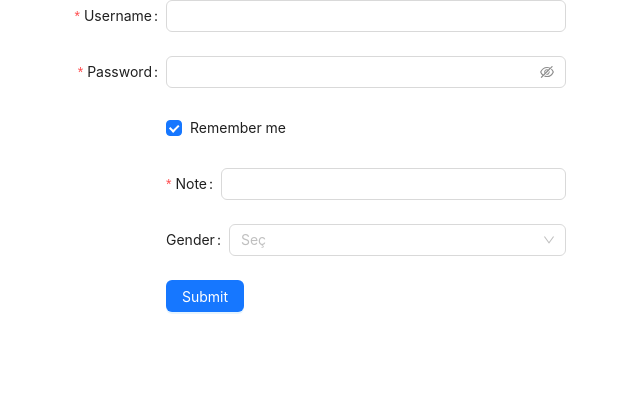
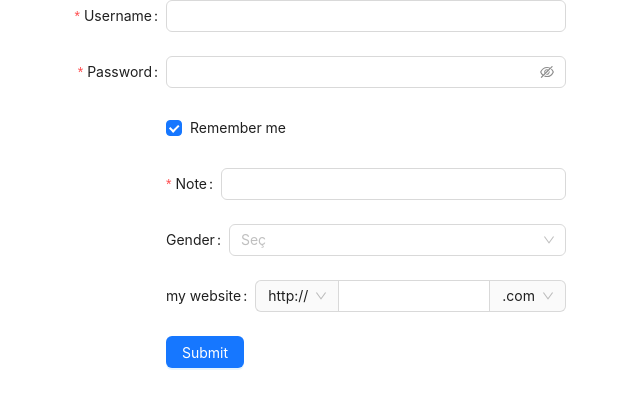
Before and after one commit to oguzhanascier/register-with-antdesing, a React (Create React App) app: page / in a window 1280 px wide. Shown: the top 408 px of the page, without its empty margins (34-674 px from the left). Built offline with nearby package versions, Linux system fonts and the light colour scheme.

Commit message:
added web adress component

```diff
--- a/src/App.js
+++ b/src/App.js
@@ -1,5 +1,6 @@
 import { Button, Checkbox, Form, Input } from "antd";
 import { GanderForm } from "./components/Ganderform.jsx";
+import {Webadress } from "./components/Webadress.jsx";
 
 const App = () => {
   const [form] = Form.useForm();
@@ -88,6 +89,7 @@ const App = () => {
         }}
       >
         <GanderForm form={form} />
+        <Webadress/>
         <Button type="primary" htmlType="submit">
           Submit
         </Button>
--- /dev/null
+++ b/src/components/Webadress.jsx
@@ -0,0 +1,31 @@
+import { SettingOutlined } from "@ant-design/icons";
+import { Cascader, Input, Select, Space, Form } from "antd";
+
+const Webadress = () => {
+  const { Option } = Select;
+  const selectBefore = (
+    <Select defaultValue="http://">
+      <Option value="http://">http://</Option>
+      <Option value="https://">https://</Option>
+    </Select>
+  );
+  const selectAfter = (
+    <Select defaultValue=".com">
+      <Option value=".com">.com</Option>
+      <Option value=".jp">.jp</Option>
+      <Option value=".cn">.cn</Option>
+      <Option value=".org">.org</Option>
+    </Select>
+  );
+  return (
+    <Space direction="vertical">
+      <Form.Item name="mysite" label="my website">
+        <Input
+          addonBefore={selectBefore}
+          addonAfter={selectAfter}
+        />
+      </Form.Item>
+    </Space>
+  );
+};
+export { Webadress };
```
